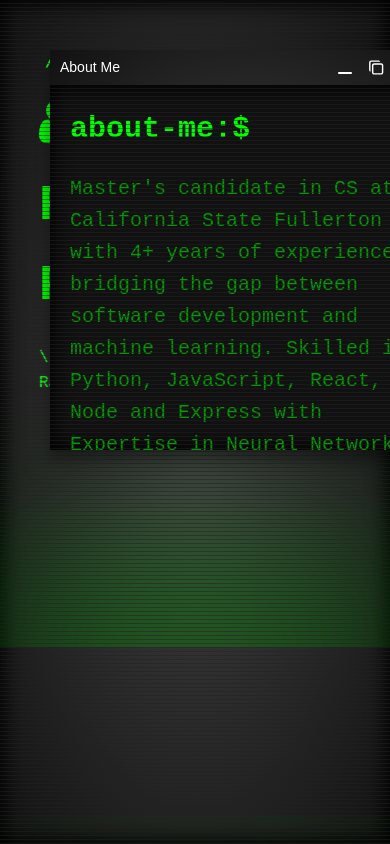
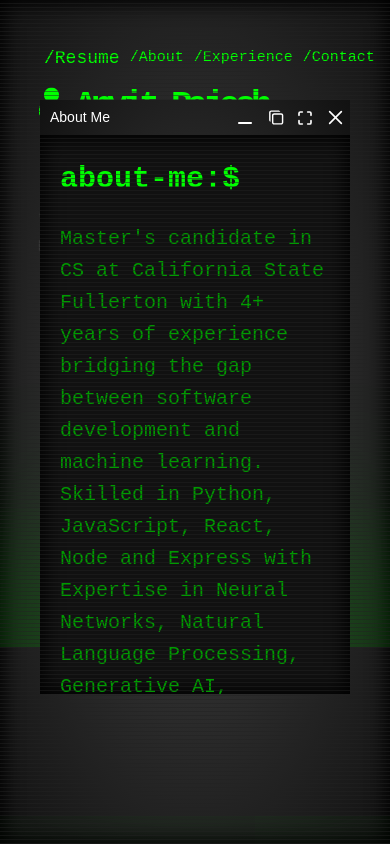
Before and after one commit to Anvit-Patil/anvit-patil.github.io, a plain HTML site: page index.html in a window 390 px wide. Both pictures are taken after a click on the item "/About". Drawn offline with nearby package versions, Linux system fonts and the light colour scheme.

Commit message:
Optimized for mobiles

```diff
--- a/css/style.css
+++ b/css/style.css
@@ -16,7 +16,7 @@ body {
   color: #ccc;
   font-size: 18px;
   line-height: 1.6;
-  overflow:hidden;
+  overflow: hidden;
 }
 
 h1 {
@@ -26,7 +26,8 @@ h1 {
   margin-bottom: 20px;
 }
 
-h2 , span{
+h2,
+span {
   color: var(--text-color);
 }
 
@@ -39,12 +40,12 @@ ul {
 }
 
 a {
-  color:  #0bc;
+  color: #0bc;
   text-decoration: none;
 }
 
 .resume {
-  color:  #0f0;
+  color: #0f0;
   text-decoration: none;
 }
 
@@ -57,7 +58,7 @@ p {
 }
 
 nav {
-  width: 30%;
+  width: 40%;
 }
 
 nav ul {
@@ -97,6 +98,7 @@ nav ul li {
 }
 
 @keyframes blink {
+
   from,
   to {
     color: transparent;
@@ -124,7 +126,7 @@ footer {
 
   height: 70px;
 
-  font-size:16px;
+  font-size: 16px;
   border: none;
   outline: none;
   color: inherit;
@@ -136,54 +138,54 @@ footer {
 }
 
 body {
-  background-color:#000;
-  margin:0;
-  overflow:hidden;
-  padding:0;
+  background-color: #000;
+  margin: 0;
+  overflow: hidden;
+  padding: 0;
 }
 
 .screen {
-  animation:colorPulse 5s infinite ease-in-out;
-  background-image:radial-gradient(#444, #111);
-  box-shadow:0 0 5vmin 1vmin #000 inset;
-  box-sizing:border-box;
-  font-family:'Fira Mono', monospace;
-  font-size:20px;
+  animation: colorPulse 5s infinite ease-in-out;
+  background-image: radial-gradient(#444, #111);
+  box-shadow: 0 0 5vmin 1vmin #000 inset;
+  box-sizing: border-box;
+  font-family: 'Fira Mono', monospace;
+  font-size: 20px;
   justify-content: center;
-  height:100vh;
-  overflow:hidden;
-  padding:10vmin;
-  width:100vw;
+  height: 100vh;
+  overflow: hidden;
+  padding: 10vmin;
+  width: 100vw;
   display: none;
 }
 
 .screen:before {
-  animation:wave 10s infinite ease-in-out;
-  content:"";
-  height:20vh;
-  left:0;
-  opacity:.5;
-  position:absolute;
-  right:0;
-  z-index:1;
+  animation: wave 10s infinite ease-in-out;
+  content: "";
+  height: 20vh;
+  left: 0;
+  opacity: .5;
+  position: absolute;
+  right: 0;
+  z-index: 1;
 }
 
 .screen:after {
-  background-image:linear-gradient(transparent, transparent 3px, #222);
-  background-size:4px 4px;
-  bottom:0;
-  content:"";
-  left:0;
-  pointer-events:none;
-  position:absolute;
-  right:0;
-  top:0;
-  z-index:2;
+  background-image: linear-gradient(transparent, transparent 3px, #222);
+  background-size: 4px 4px;
+  bottom: 0;
+  content: "";
+  left: 0;
+  pointer-events: none;
+  position: absolute;
+  right: 0;
+  top: 0;
+  z-index: 2;
 }
 
 p:last-child:after {
-  animation:blink 1s infinite;
-  content:"_";
+  animation: blink 1s infinite;
+  content: "_";
 }
 
 /* WinBox modal custom styling */
@@ -197,53 +199,62 @@ p:last-child:after {
 }
 
 @keyframes colorPulse {
-  0%, 100% {
-    color:#0c0;
+
+  0%,
+  100% {
+    color: #0c0;
   }
-  48%, 52% {
-    color:#090;
+
+  48%,
+  52% {
+    color: #090;
   }
+
   50% {
-    color:#060;
+    color: #060;
   }
 }
 
 @keyframes wave {
   0% {
-    box-shadow:0 -10vh 20vh #0c0;
-    top:-100vh;
+    box-shadow: 0 -10vh 20vh #0c0;
+    top: -100vh;
   }
-  48%, 52% {
-    box-shadow:0 -10vh 20vh #090;
+
+  48%,
+  52% {
+    box-shadow: 0 -10vh 20vh #090;
   }
+
   50% {
-    box-shadow:0 -10vh 20vh #060;
+    box-shadow: 0 -10vh 20vh #060;
   }
+
   100% {
-    box-shadow:0 -10vh 20vh #0c0;
-    top:200vh;
+    box-shadow: 0 -10vh 20vh #0c0;
+    top: 200vh;
   }
 }
 
 @keyframes blink {
   50% {
-    opacity:0;
+    opacity: 0;
   }
 }
 
 #loadingH1 {
   display: flex;
-  animation:colorPulse 5s infinite ease-in-out;
-  background-image:radial-gradient(#444, #111);
-  box-shadow:0 0 5vmin 1vmin #000 inset;
-  box-sizing:border-box;
-  font-family:'Fira Mono', monospace;
+  animation: colorPulse 5s infinite ease-in-out;
+  background-image: radial-gradient(#444, #111);
+  box-shadow: 0 0 5vmin 1vmin #000 inset;
+  box-sizing: border-box;
+  font-family: 'Fira Mono', monospace;
   font-size: 40px;
   justify-content: center;
-  height:100vh;
-  overflow:hidden;
-  padding:10vmin;
-  width:100vw;
+  height: 100vh;
+  overflow: hidden;
+  padding: 10vmin;
+  width: 100vw;
   justify-content: center;
   align-items: center;
   text-align: center;
@@ -253,10 +264,12 @@ p:last-child:after {
   position: absolute;
   top: 0;
   left: 0;
-  width: 100%; /* Ensure it fits within the container */
+  width: 100%;
+  /* Ensure it fits within the container */
   height: 20vh;
   animation: wave 10s infinite ease-in-out;
-  z-index: 1; /* Ensuring it does not overlap interactive elements */
+  z-index: 1;
+  /* Ensuring it does not overlap interactive elements */
   pointer-events: none;
 }
 
@@ -358,3 +371,45 @@ p:last-child:after {
     height: 50px;
   }
 }
+
+@media (max-width: 768px) {
+  nav li {
+    font-size: 18px;
+    /* Smaller font size on tablets */
+  }
+
+  .winbox {
+    position: fixed;
+    width: 100%;
+    height: 100%;
+    top: 0;
+    left: 0;
+    box-shadow: none;
+    /* Optionally remove shadow for a cleaner look */
+    transform: none;
+  }
+
+  .wb-body {
+    top: 35px;
+    /* Adjust if header height changes */
+    bottom: 0;
+    overflow: auto;
+    -webkit-overflow-scrolling: touch;
+  }
+}
+
+@media (max-width: 480px) {
+  nav li {
+    font-size: 15px;
+    /* Even smaller font size on mobile phones */
+
+  }
+
+  h1 {
+    font-size: 35px;
+  }
+
+  a {
+    font-size: 18px;
+  }
+}
--- a/js/main.js
+++ b/js/main.js
@@ -31,50 +31,34 @@ var loading = setInterval(function () {
 	}
 }, 350);
 
-about.addEventListener('click', () => {
-  const aboutBox = new WinBox({
-    title: 'About Me',
-    //modal: true,
-    width: '400px',
-    height: '400px',
-    top: 50,
-    right: 50,
-    bottom: 50,
-    left: 50,
-    mount: aboutContent,
-    background: "radial-gradient(#444, #111)"
-  })
-})
+const isMobile = window.innerWidth <= 768;
 
-contact.addEventListener('click', () => {
-  const contactBox = new WinBox({
-    title: 'Contact Me',
-    background: '#00aa00',
-    width: '400px',
-    height: '400px',
-    top: 150,
-    right: 50,
-    bottom: 50,
-    left: 250,
-    mount: contactContent,
-    background: "radial-gradient(#444, #111)"
-  })
-})
+function createWinBox(title, mountContent, additionalConfig) {
+    const baseConfig = {
+        title: title,
+        background: "radial-gradient(#444, #111)",
+        mount: mountContent,
+        width: isMobile ? '100%' : '400px',
+        height: isMobile ? '100%' : '400px',
+        top: 100,
+        right: 40,
+        bottom: 150,
+        left: 40
+    };
 
-exp.addEventListener('click', () => {
-  const expBox = new WinBox({
-    title: 'experience',
-    //modal: true,
-    width: '400px',
-    height: '400px',
-    top: 50,
-    right: 50,
-    bottom: 50,
-    left: 50,
-    mount: expContent,
-    background: "radial-gradient(#444, #111)"
-  })
-})
+    // Combine base config with any additional specific configuration
+    const config = {...baseConfig, ...additionalConfig};
+    const winBox = new WinBox(config);
+
+    // Automatically maximize if on mobile
+    if (isMobile) {
+        winBox.maximize();
+    }
+}
+
+about.addEventListener('click', () => createWinBox('About Me', aboutContent));
+contact.addEventListener('click', () => createWinBox('Contact Me', contactContent));
+exp.addEventListener('click', () => createWinBox('Experience', expContent));
 
 // Typewriter.js
 // https://github.com/ronv/Typewriter.js
```
Also changed, not shown: index.html (+0 -7 lines), js/Typewriter.js (deleted, +0 -37 lines).
